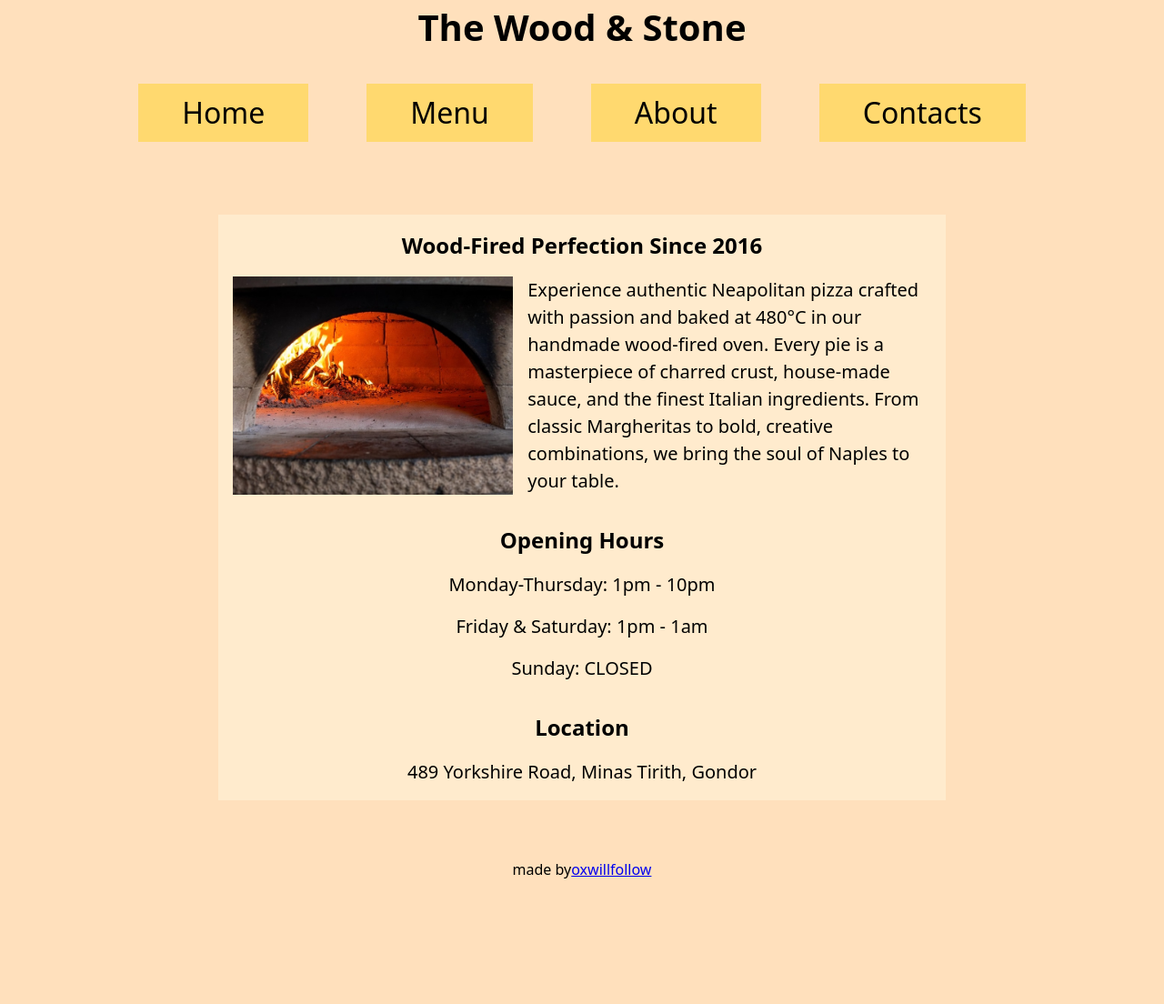
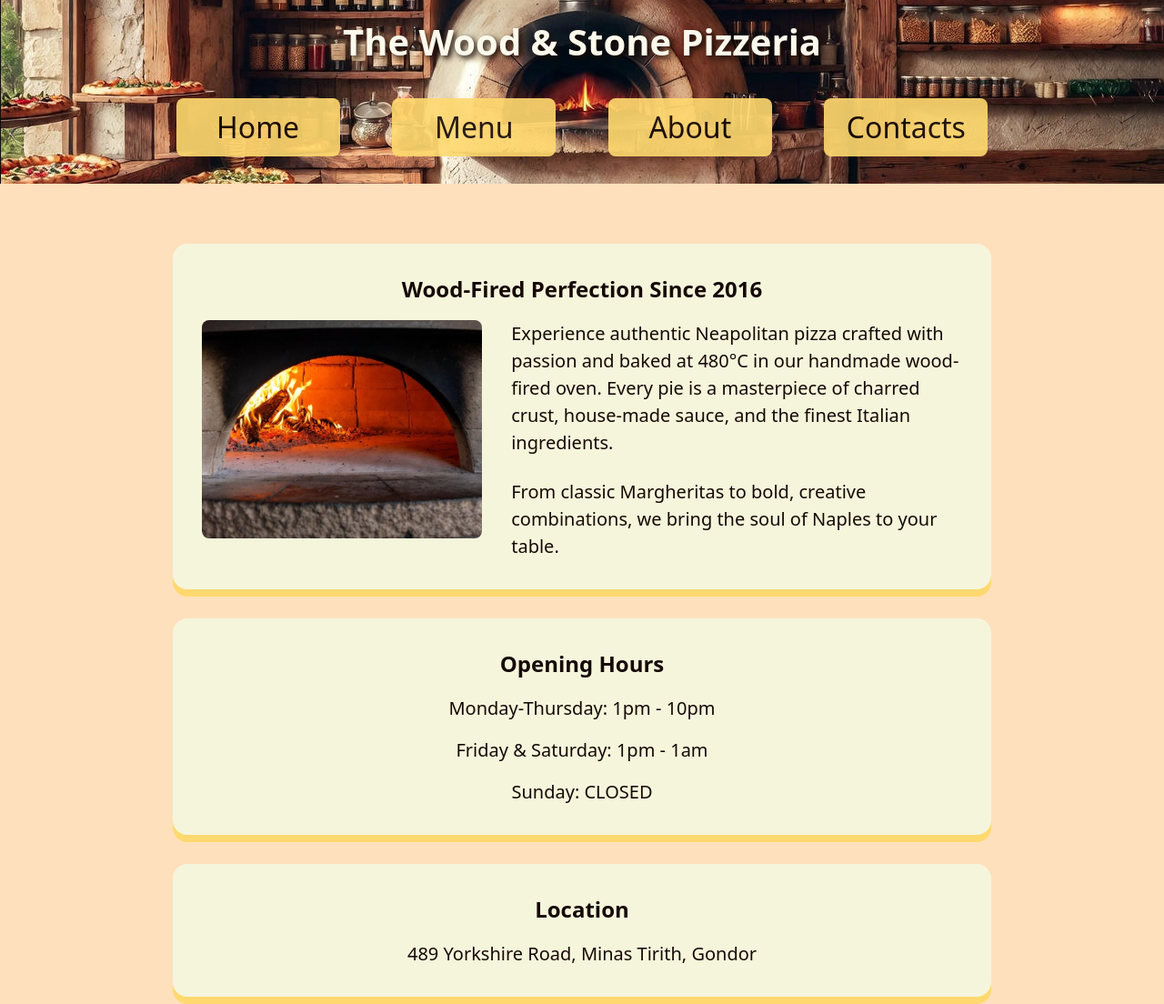
Before and after one commit to Oxwillfollow/restaurant-page, a website built with webpack: page src/template.html in a window 1280 px wide. Shown: the top 1104 px of the page at 91% size. Before the commit the page ends 968 px from the top, so only its background shows below. Built offline with nearby package versions, Linux system fonts and the light colour scheme.

Commit message:
Finish home page styling and content

```diff
--- a/src/home/home.js
+++ b/src/home/home.js
@@ -15,13 +15,17 @@ function createDOMElements(container){
     const homeImage = document.createElement("img");
     homeImage.src = stoveImg;
     homeImage.height = 240;
-    const heroPara = document.createElement("p");
+    const heroParaDiv = document.createElement("div");
+    heroParaDiv.classList.add("hero-para-div");
+    const heroPara1 = document.createElement("p");
+    const heroPara2 = document.createElement("p");
     heroHeader.textContent = "Wood-Fired Perfection Since 2016";
-    heroPara.textContent =
+    heroPara1.textContent =
     `Experience authentic Neapolitan pizza crafted with passion and baked at 480°C in our handmade wood-fired oven.
-    Every pie is a masterpiece of charred crust, house-made sauce, and the finest Italian ingredients.
-    From classic Margheritas to bold, creative combinations, we bring the soul of Naples to your table.`;
-    heroContentDiv.append(homeImage, heroPara);
+    Every pie is a masterpiece of charred crust, house-made sauce, and the finest Italian ingredients.`;
+    heroPara2.textContent = "From classic Margheritas to bold, creative combinations, we bring the soul of Naples to your table.";
+    heroParaDiv.append(heroPara1, heroPara2);
+    heroContentDiv.append(homeImage, heroParaDiv);
     heroDiv.append(heroHeader,heroContentDiv);
 
     // opening hours section
--- a/src/styles.css
+++ b/src/styles.css
@@ -1,11 +1,18 @@
+:root {
+    --dark-color: rgb(22, 9, 3);
+    --background-color: rgb(255, 224, 188);
+    --bright-color: rgb(255, 217, 111);
+}
+
 * {
     box-sizing: border-box;
     font-family: system-ui, -apple-system, BlinkMacSystemFont, 'Segoe UI', Roboto, Oxygen, Ubuntu, Cantarell, 'Open Sans', 'Helvetica Neue', sans-serif;
     line-height: 1.5;
+    color: var(--dark-color);
 }
 
 body {
-    background-color: rgb(255, 224, 188);
+    background-color: var(--background-color);
     display: flex;
     flex-direction: column;
     gap: 4rem;
@@ -14,40 +21,69 @@ body {
 }
 
 header {
+    background-image: url(./banner.png);
+    background-repeat: no-repeat;
+    background-size: 100% auto;
     display: flex;
     flex-direction: column;
     justify-content: space-between;
     align-items: center;
     gap: 1rem;
+    padding: 1rem;
 }
 
 footer {
     display: flex;
     align-items: center;
     justify-content: center;
+    padding: 0.5rem;
+
+    p {
+        font-size: 14px;
+        font-style: italic;
+    }
+
+    a {
+        font-style: normal;
+        font-weight: 600;
+        text-decoration: none;
+        cursor: pointer;
+    }
 }
 
 h1 {
     font-size: 2.5rem;
     margin: 0;
+    color: rgb(251, 249, 236);
+    text-shadow: 3px 3px 6px var(--dark-color);
+}
+
+img {
+    border-radius: 0.5rem;
 }
 
 .main-nav ul {
     padding: 0;
     list-style: none;
     display: flex;
-    gap: 4rem;
+    justify-content: center;
+    gap: calc(4vw + 0.4rem);
 
     button {
         font-size: 2rem;
-        padding: 0.5rem 3rem;
-        background-color: rgb(255, 217, 111);
-    }
+        width: 180px;
+        height: 64px;
+        background-color: var(--bright-color);
+        cursor: pointer;
+        border: 0;
+        opacity: 90%;
+        border-radius: 0.5rem;
     }
 
-button {
-    cursor: pointer;
-    border: 0;
+    button:hover {
+        opacity: 100%;
+        box-shadow: 1px 1px 4px var(--dark-color);
+    }
 }
 
 h2 {
@@ -57,6 +93,7 @@ h2 {
 
 p {
     margin: 0;
+    padding: 0;
     font-size: 20px;
 }
 
@@ -68,13 +105,8 @@ div#content {
 .home-container {
     display: flex;
     flex-direction: column;
-    align-items: center;
-    justify-content: center;
-    max-width: 800px;
-    padding: 1rem;
-    background-color: blanchedalmond;
+    max-width: 900px;
     gap: 2rem;
-}
 
     .hero-container, .opening-hours-container, .location-container {
         display: flex;
@@ -82,11 +114,22 @@ div#content {
         align-items: center;
         justify-content: center;
         gap: 1rem;
+        background-color: beige;
+        padding: 2rem;
+        width: 100%;
+        border-radius: 1rem;
+        box-shadow: 0 8px var(--bright-color);
     }
 
     .hero-content-container {
         display: flex;
         flex-direction: row;
-    gap: 1rem;
-    align-items: center;
+        gap: 2rem;
     }
+
+    .hero-para-div {
+        display: flex;
+        flex-direction: column;
+        gap: 1.5rem;
+    }
+}
--- a/src/template.html
+++ b/src/template.html
@@ -7,7 +7,7 @@
 </head>
 <body>
     <header>
-        <h1>The Wood & Stone</h1>
+        <h1>The Wood & Stone Pizzeria</h1>
         <nav class="main-nav">
             <ul>
                 <li><button class="home-btn">Home</button></li>
@@ -18,6 +18,6 @@
         </nav>
     </header>
     <div id="content"></div>
-    <footer>made by <a href="https://github.com/Oxwillfollow">oxwillfollow</a></footer>
+    <footer><p>made by <a href="https://github.com/Oxwillfollow">oxwillfollow</a> © 2025</p></footer>
 </body>
 </html>
```
Also changed, not shown: src/banner.png (added). Lines whose indentation alone changed are shown as unchanged.
